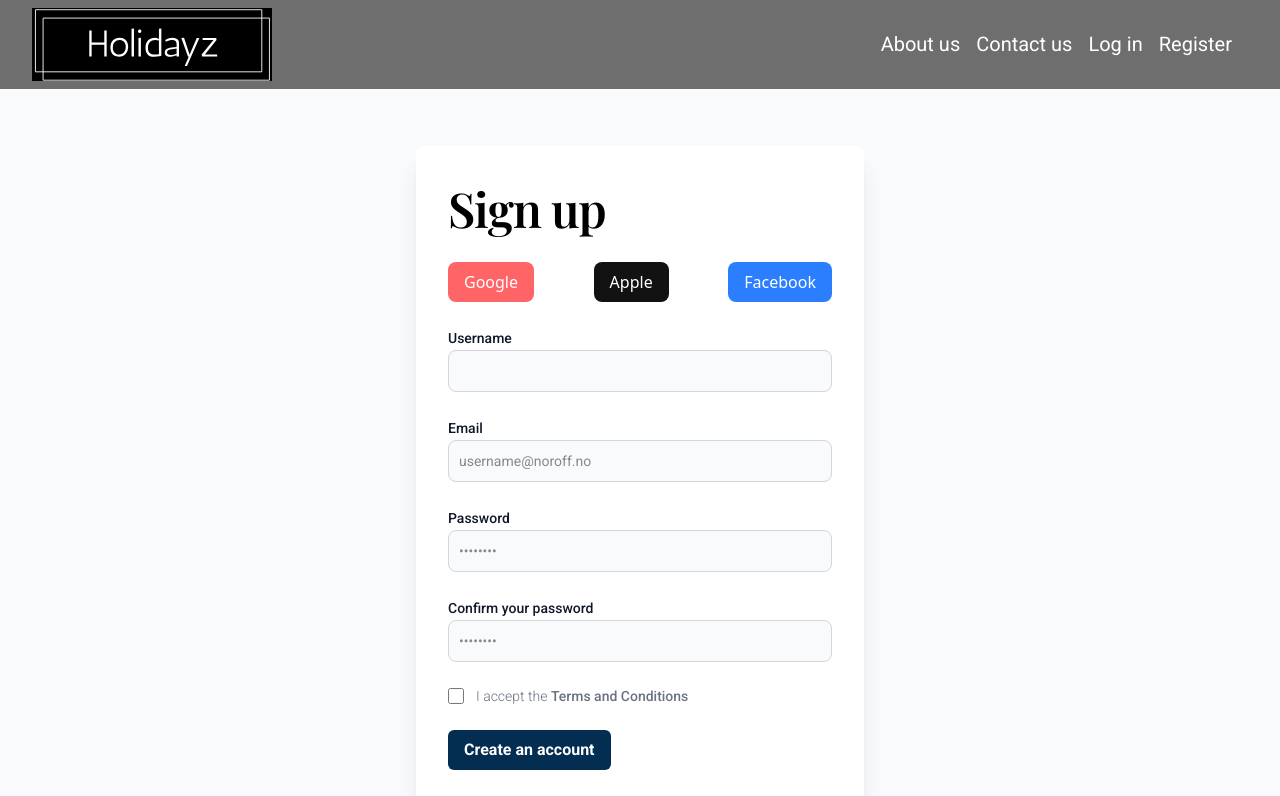
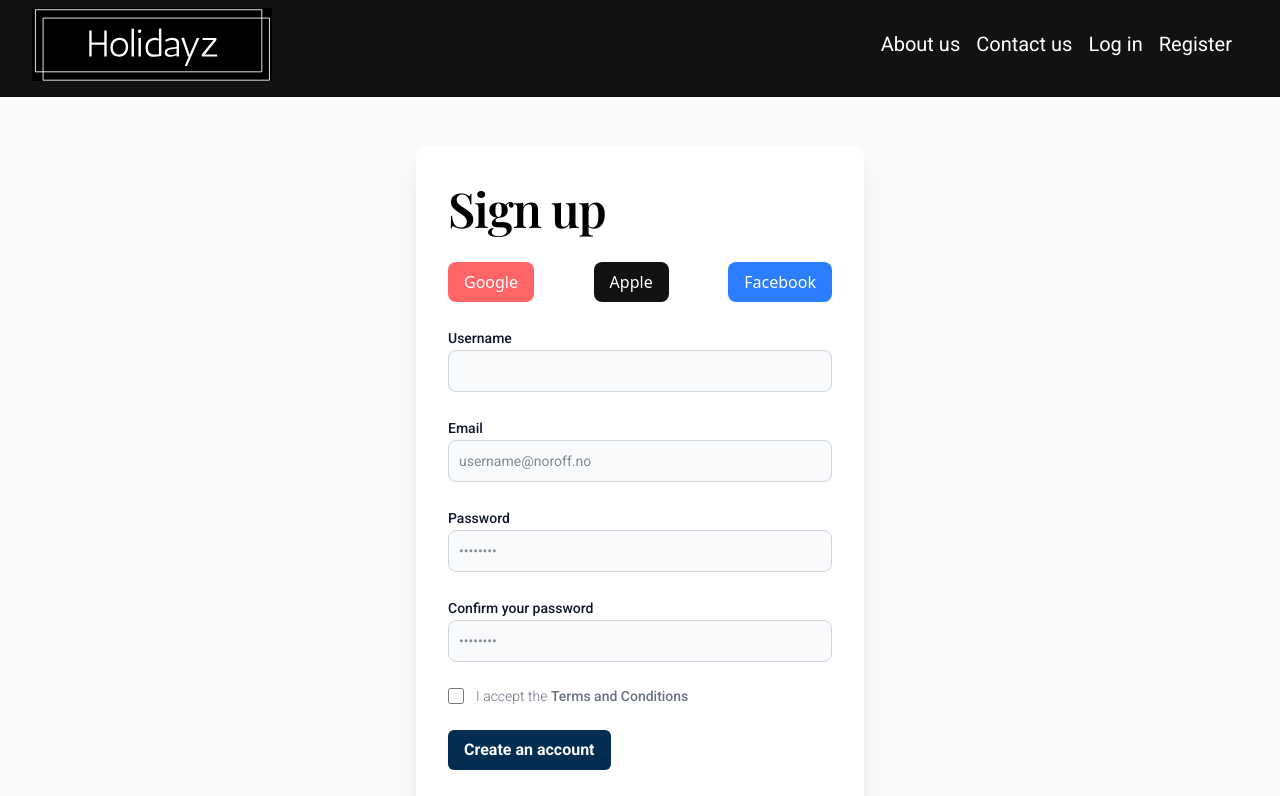
Before and after one commit to AngelosZar/holidaze, a React (Vite) app: page /register/user in a window 1280 px wide. Shown: the top 796 px of the page. Built offline with nearby package versions, Linux system fonts and the light colour scheme; no server answers; a web font is replaced by a local one.

Commit message:
style improvements on hero and searchbar

```diff
--- a/src/components/SingleCard.jsx
+++ b/src/components/SingleCard.jsx
@@ -1,4 +1,3 @@
-import React, { useState } from 'react';
 import { useNavigate } from 'react-router-dom';
 import useVenueStore from '../stores/venuesStore';
 
@@ -13,7 +12,7 @@ function SingleCard({ id, title, image, price, rating, location }) {
   };
   return (
     <div
-      className="flex flex-col gap-4 p-4 bg-white shadow-lg rounded-lg max-w-sm hover:shadow-xl transition-all duration-200 cursor-pointer hover:scale-105  "
+      className="flex flex-col gap-4 p-4 bg-white shadow-lg rounded-lg max-w-sm hover:shadow-xl transition-all duration-200 cursor-pointer hover:scale-105 "
       value={id}
       onClick={() => handleClick(id)}
     >
--- a/src/components/layout/Header.jsx
+++ b/src/components/layout/Header.jsx
@@ -2,11 +2,15 @@ import React, { useEffect, useState } from 'react';
 import logo1 from '../../assets/logos/logo1.svg';
 import { NavLink } from 'react-router-dom';
 import useAuthStore from '../../stores/authStore';
+import { useLocation } from 'react-router-dom';
 
 export default function Header() {
   const [isOpen, setIsOpen] = useState(false);
   const [isScrolling, setIsScrolling] = useState(false);
   const { isAuthenticated, isManager, logout } = useAuthStore();
+  const location = useLocation();
+  const isHomePage = location.pathname === '/';
+
   useEffect(() => {
     const handleScroll = () => {
       if (window.scrollY >= 0) {
@@ -29,12 +33,25 @@ export default function Header() {
     logout();
     window.location.reload() || window.location.replace('/Homepage');
   }
+  const headerBgClass =
+    isHomePage && !isScrolling ? 'bg-richBlack/60' : 'bg-richBlack';
+  const headerTextColor =
+    isHomePage && !isScrolling ? 'text-white' : 'text-white';
 
   return (
     <header
-      className={`fixed max-w-[1520px] text-white border-b-1 z-50 ${
-        isScrolling ? ' bg-richBlack text-white' : ' bg-richBlack/60 '
-      } mx-auto left-0 right-0`}
+      className={`
+        fixed top-0 max-w-[1520px] z-50 w-full
+        ${headerBgClass}
+        ${headerTextColor}
+        ${
+          isHomePage
+            ? isScrolling
+              ? 'border-b-1'
+              : 'border-b-1'
+            : 'pb-2 mb-12'
+        }
+      `}
     >
       <nav className="text-xl font-semi-bold flex items-center justify-between max-w-[1520px] px-8 py-2 mx-auto relative">
         <NavLink to="homepage">
@@ -61,92 +78,6 @@ export default function Header() {
   );
 }
 
-// function HamburgerMenu({
-//   isOpen,
-//   setIsOpen,
-//   handleLogout,
-//   isAuthenticated,
-//   isManager,
-// }) {
-//   const toggleMenu = () => {
-//     setIsOpen(!isOpen);
-//   };
-//   return (
-//     <>
-//       <button
-//         onClick={toggleMenu}
-//         className={`
-//               flex flex-col justify-center items-center gap-1.5 w-12 h-12
-//               transition-all duration-300 ease-in-out
-//               ${
-//                 isOpen
-//                   ? 'border border-white rounded-full'
-//                   : 'border-transparent rounded-none'
-//               }
-
-//             `}
-//       >
-//         <span
-//           className={`block h-0.5 bg-white transition-all duration-300 ease-in-out
-//             ${
-//               isOpen ? 'w-6 -rotate-45 translate-y-1.5' : 'w-4 self-start ml-3'
-//             }`}
-//         ></span>
-//         <span
-//           className={`block w-6 h-0.5 bg-white transition-all duration-300 ease-in-out
-//             ${isOpen ? 'opacity-0' : ''}`}
-//         ></span>
-//         <span
-//           className={`block w-6 h-0.5 bg-white transition-all duration-300 ease-in-out
-//             ${isOpen ? 'rotate-45 scale-x-[-1] -translate-y-1.5' : ''}`}
-//         ></span>
-//       </button>
-
-//       <div className="z-50 relative mt-">
-//         <div
-//           className={`fixed left-0 w-full top-[88.88px] bg-richBlack/60 transition-transform duration-300 ease-in-out ${
-//             isOpen ? 'translate-x-0' : '-translate-x-full'
-//           }`}
-//         >
-//           <ul className="flex gap-4 mx-4">
-//             <li>
-//               <NavLink to="aboutUs">About us</NavLink>
-//             </li>
-//             <li>
-//               <NavLink to="contactUs">Contact us</NavLink>
-//             </li>
-//             {!isAuthenticated && (
-//               <>
-//                 <li>
-//                   <NavLink to="login">Log in</NavLink>
-//                 </li>
-//                 <li>
-//                   <NavLink to="register">Register</NavLink>
-//                 </li>
-//               </>
-//             )}
-//             {!isManager && isAuthenticated && (
-//               <li>
-//                 <NavLink to="profile">Profile</NavLink>
-//               </li>
-//             )}
-//             {isAuthenticated && isManager && (
-//               <li>
-//                 <NavLink to="manager">Manager</NavLink>
-//               </li>
-//             )}
-
-//             {isAuthenticated && (
-//               <li>
-//                 <button onClick={handleLogout}>Log out</button>
-//               </li>
-//             )}
-//           </ul>
-//         </div>
-//       </div>
-//     </>
-//   );
-// }
 function HamburgerMenu({
   isOpen,
   setIsOpen,
--- a/src/components/onHomepage/HeroSearchBar.jsx
+++ b/src/components/onHomepage/HeroSearchBar.jsx
@@ -49,8 +49,7 @@ export default function HeroSearchBar() {
   };
   const checkVenuesAvailability = (venue, checkIn, checkOut) => {
     if (!checkIn || !checkOut || !venue) return true;
-    // or
-    // if (checkIn || !checkOut ){return false}
+
     if (!venue.bookings || venue.bookings.length === 0) return true;
     const hasConflict = venue.bookings.some(booking => {
       checkDatesOverlap(booking.dateFrom, booking.dateTo, checkIn, checkOut);
@@ -61,7 +60,6 @@ export default function HeroSearchBar() {
   const handleSubmitSearchQuery = async function () {
     try {
       const data = await searchVenues(searchQuery, 99, 1);
-      console.log('search data', data);
 
       if (data?.data) {
         const availableVenues = data.data.filter(venue =>
@@ -70,9 +68,8 @@ export default function HeroSearchBar() {
         setSearchResults(availableVenues);
         console.log('availableVenues', availableVenues);
         setIsSearchPopupOpen(true);
-        // return availableVenues;
       }
-      console.log(searchResults);
+
       return [];
     } catch (error) {
       console.error('Error searching venues:', error);
@@ -82,15 +79,19 @@ export default function HeroSearchBar() {
   return (
     <>
       <div
-        className="grid grid-rows-3 grid-cols-1 gap-4 border-2
-                    sm:grid-rows-2 sm:grid-cols-2
-                    md:grid-rows-1 md:grid-cols-3
-                    lg:grid-cols-[2fr_2fr_1fr]
-                    border-primary bg-white rounded-lg p-4
-                    relative
-                    sm:top-[-100px]
-                    md:top-[-200px]
-                    shadow-lg mx-4 sm:mx-auto sm:max-w-[90%]"
+        className="
+          grid grid-rows-3 grid-cols-1 gap-4 border-2
+          sm:grid-rows-2 sm:grid-cols-2
+          md:grid-rows-1 md:grid-cols-3
+          lg:grid-cols-[2fr_2fr_1fr]
+          border-primary bg-white rounded-lg p-4
+          absolute
+          bottom-[10%]
+          left-1/2 -translate-x-1/2
+          shadow-lg w-[calc(100%-2rem)]
+          sm:w-[calc(90%-2rem)]
+          max-w-[90%]
+        "
       >
         <div className="flex flex-col justify-center ">
           <input
@@ -139,8 +140,6 @@ function SearchPopUp({
   reset,
   setSearchQuery,
 }) {
-  console.log('searchResults', stays);
-
   const handleClick = function () {
     console.log('clicked');
     setSearchQuery('');
@@ -149,17 +148,16 @@ function SearchPopUp({
   };
 
   return (
-    <section className="fixed inset-0 bg-white z-50 mx-auto">
+    <section className="fixed inset-0 bg-white z-[100] mx-auto">
       <div className="relative w-full h-full overflow-auto">
-        <div className="min-h-full bg-white bg-opacity-95 p-6 max-w-8xl mx-auto rounded-lg shadow-lg">
-          {/* Header with close button */}
-          <div className="flex justify-between items-center mb-8 sticky top-0 bg-white bg-opacity-95 py-4">
+        <div className="min-h-full bg-white bg-opacity-95 px-6 py-8 max-w-8xl mx-auto rounded-lg shadow-lg ">
+          <div className="flex justify-between items-center mb-8 sticky top-0 bg-white bg-opacity-95 py-4 z-10 border-b-2 border-primary">
             <h2 className="text-3xl font-bold text-primary mb-4 mx-auto">
               Available Properties
             </h2>
             <button
               onClick={handleClick}
-              className="text-gray-600 hover:text-gray-800 text-4xl font-light"
+              className="text-primary hover:text-primary60 text-4xl font-light mr-2"
             >
               ×
             </button>
--- a/src/components/onHomepage/HomeHero.jsx
+++ b/src/components/onHomepage/HomeHero.jsx
@@ -3,25 +3,18 @@ import HeroSearchBar from './HeroSearchBar';
 
 export function HomeHero() {
   return (
-    <section className="overflow-hidden">
-      <div>
+    <div className="h-overflow-hidden  h-screen relative">
       <video
         src="https://videos.pexels.com/video-files/1409899/1409899-uhd_2560_1440_25fps.mp4"
-          className="w-full h-auto object-cover"
-          style={{ aspectRatio: '16/9' }}
+        className="w-full h-full object-cover"
         autoPlay
         muted
         loop
       />
-        {/* <img
-          src="https://images.unsplash.com/photo-1464822759023-fed622ff2c3b?q=80&w=1470&auto=format&fit=crop&ixlib=rb-4.0.3&ixid=M3wxMjA3fDB8MHxwaG90by1wYWdlfHx8fGVufDB8fHx8fA%3D%3D"
-          alt="img"
-          className="w-full h-auto object-cover"
-        /> */}
-      </div>
-      <div className="relative inset-0 ">
+
+      <div className="absolute inset-x-0 bottom-[12%] flex justify-center">
         <HeroSearchBar />
       </div>
-    </section>
+    </div>
   );
 }
```
Lines whose indentation alone changed are shown as unchanged.
